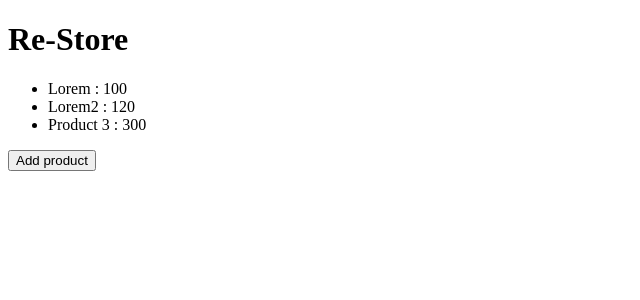
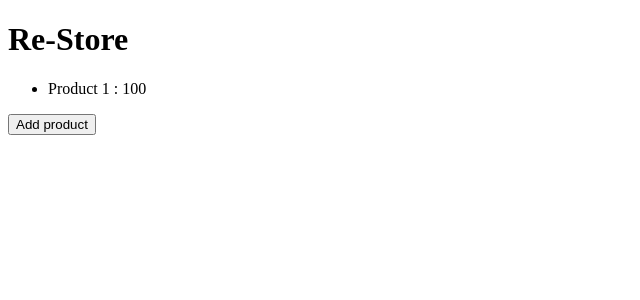
Before and after one commit to kharljhon14/Restore, a React (Create React App) app in the folder client/: page / in a window 1280 px wide. Both pictures are taken after a click on the button "Add product". Shown: the top 300 px of the page, without its empty margins (0-640 px from the left). Built offline with nearby package versions, Linux system fonts and the light colour scheme; no server answers; the HTML template or start-up script is replaced by a standard one.

Commit message:
products interface

```diff
--- a/client/src/App.tsx
+++ b/client/src/App.tsx
@@ -1,10 +1,8 @@
 import { useEffect, useState } from "react";
+import { Product } from "./product";
 
 function App() {
-   const [products, setProducts] = useState([
-      { name: "Lorem", price: 100.0 },
-      { name: "Lorem2", price: 120.0 },
-   ]);
+   const [products, setProducts] = useState<Product[]>([]);
 
    useEffect(() => {
       fetch("http://localhost:5000/api/products")
@@ -16,8 +14,12 @@ function App() {
       setProducts((prevState) => [
          ...prevState,
          {
+            id: prevState.length + 101,
             name: `Product ${prevState.length + 1}`,
             price: prevState.length * 100 + 100,
+            brand: "Somebrand",
+            description: "LOREM",
+            pictureUrl: "http://picsum.photos/200",
          },
       ]);
    }
@@ -30,9 +32,9 @@ function App() {
       <div className="App">
          <h1>Re-Store</h1>
          <ul>
-            {products.map((item, index) => (
-               <li key={index}>
-                  {item.name} : {item.price}
+            {products.map((product) => (
+               <li key={product.id}>
+                  {product.name} : {product.price}
                </li>
             ))}
          </ul>
--- /dev/null
+++ b/client/src/product.ts
@@ -0,0 +1,10 @@
+export interface Product {
+   id: number;
+   name: string;
+   description: string;
+   price: number;
+   pictureUrl: string;
+   type?: string;
+   brand: string;
+   quantityInStock?: number;
+}
```
